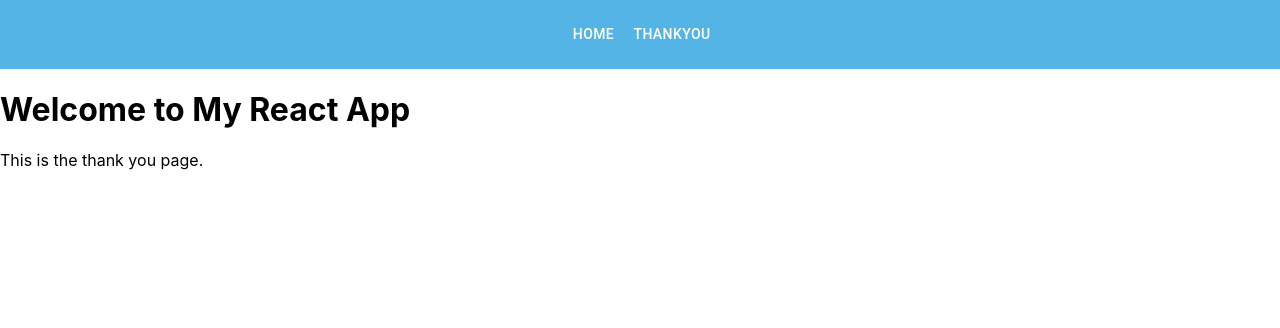
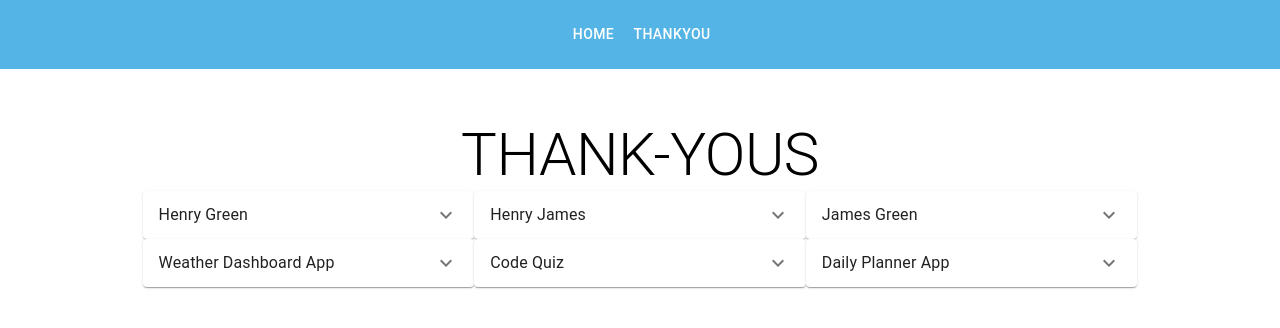
Before and after one commit to HenryJamesGreen/thankyou, a React (Create React App) app: page /thankyou in a window 1280 px wide. Shown: the top 328 px of the page. Built offline with nearby package versions, Linux system fonts and the light colour scheme.

Commit message:
added json file and got accordions working

```diff
--- /dev/null
+++ b/src/components/Content/index.js
@@ -0,0 +1,31 @@
+import React, { useState } from "react";
+import { Link } from "react-router-dom";
+import Accordion from "@mui/material/Accordion";
+import AccordionSummary from "@mui/material/AccordionSummary";
+import AccordionDetails from "@mui/material/AccordionDetails";
+import Typography from "@mui/material/Typography";
+import ExpandMoreIcon from "@mui/icons-material/ExpandMore";
+import data from "../../thankyous.json";
+
+function Content(props) {
+  const [expanded, setExpanded] = useState(false);
+
+  const handleAccordionChange = () => {
+    setExpanded(!expanded);
+  };
+
+  return (
+    <>
+      <Accordion expanded={expanded} onChange={handleAccordionChange}>
+        <AccordionSummary expandIcon={<ExpandMoreIcon />}>
+          <Typography>{props.name}</Typography>
+        </AccordionSummary>
+        <AccordionDetails>
+          {expanded && <Typography>{props.description}</Typography>}
+        </AccordionDetails>
+      </Accordion>
+    </>
+  );
+}
+
+export default Content;
--- a/src/pages/Thankyou.js
+++ b/src/pages/Thankyou.js
@@ -1,11 +1,38 @@
 import React from "react";
+import projectData from "../thankyous.json";
+import { useState } from "react";
+import { Grid, Typography, Box } from "@mui/material";
+import Content from "../components/Content";
 
 function Thankyou() {
+  // Set userState.
+  // Set the initial value to friendsData imported from the json file.
+  const [projects, setProjects] = useState(projectData);
+
+  // Map over friends and render a FriendCard component for each friend object
   return (
-    <div className="home-container">
-      <h1>Welcome to My React App</h1>
-      <p>This is the thank you page.</p>
-    </div>
+    <Box display="flex" justifyContent="center">
+      <div>
+        <Typography
+          variant="h2"
+          style={{ color: "black", textAlign: "center", marginTop: "50px" }}
+        >
+          THANK-YOUS
+        </Typography>
+        <Grid container spacing={0} justifyContent="center">
+          {projects.map((thanks) => (
+            <Grid item xs={12} sm={6} md={4}>
+              <Content
+                id={thanks.id}
+                key={thanks.id}
+                name={thanks.name}
+                description={thanks.description}
+              />
+            </Grid>
+          ))}
+        </Grid>
+      </div>
+    </Box>
   );
 }
 
--- a/src/thankyous.json
+++ b/src/thankyous.json
@@ -1,50 +1,32 @@
 [
   {
     "id": 1,
-      "name": "Team profile Generator",
-      "description": "An application designed to take user-inputted information about employees on a software engineering team, that then generates an HTML webpage that displays summaries for each person.",
-      "image": "/images/TPG.png",
-      "deployed": "",
-      "repo": "https://github.com/HenryJamesGreen/henrys-team-profile-generator.git"
+    "name": "Henry Green",
+    "description": "An application designed to take user-inputted information about employees on a software engineering team, that then generates an HTML webpage that displays summaries for each person."
   },
   {
     "id": 2,
-      "name": "README Generator",
-      "description": "A command-line application that dynamically generates a professional README.md file from a user's input.",
-      "image": "/images/READMEgen.png",
-      "deployed": "",
-      "repo": "https://github.com/HenryJamesGreen/henrys-professional-readme-generator.git"
+    "name": "Henry James",
+    "description": "A command-line application that dynamically generates a professional README.md file from a user's input."
   },
   {
     "id": 3,
-      "name": "Pokemon Quiz",
-      "image": "/images/pokequiz.png",
-      "description": "This project is a personality quiz, where you can find out your inner Pokemon.",
-      "deployed": "https://eliza-an.github.io/pokepod-pokemon-quiz/",
-      "repo": "https://github.com/eliza-an/pokepod-pokemon-quiz.git"
+    "name": "James Green",
+    "description": "A command-line application that dynamically generates a professional README.md file from a user's input."
   },
   {
     "id": 4,
     "name": "Weather Dashboard App",
-      "description": "A weather app where you can view the forecast for the cities of your choosing.",
-      "image": "/images/weather-dash.png",
-      "deployed": "https://henryjamesgreen.github.io/weather-dashboard/",
-      "repo": "https://github.com/HenryJamesGreen/weather-dashboard.git"
+    "description": "A weather app where you can view the forecast for the cities of your choosing."
   },
   {
     "id": 5,
     "name": "Code Quiz",
-      "description": "A code quiz that asks you questions about JavaScript, and presents you with your highscores at the end.",
-      "image": "/images/code-quiz1.png",
-      "deployed": "https://henryjamesgreen.github.io/code-quiz/",
-      "repo": "https://github.com/HenryJamesGreen/code-quiz.git"
+    "description": "A code quiz that asks you questions about JavaScript, and presents you with your highscores at the end."
   },
   {
     "id": 6,
     "name": "Daily Planner App",
-      "description": "A daily planner application, made using jQuery",
-      "image": "/images/DPA.png",
-      "deployed": "https://henryjamesgreen.github.io/daily-planner-app/",
-      "repo": "https://github.com/HenryJamesGreen/daily-planner-app.git"
+    "description": "A daily planner application, made using jQuery"
   }
 ]
```
Also changed, not shown: src/components/blank.txt (deleted). Lines whose indentation alone changed are shown as unchanged.
